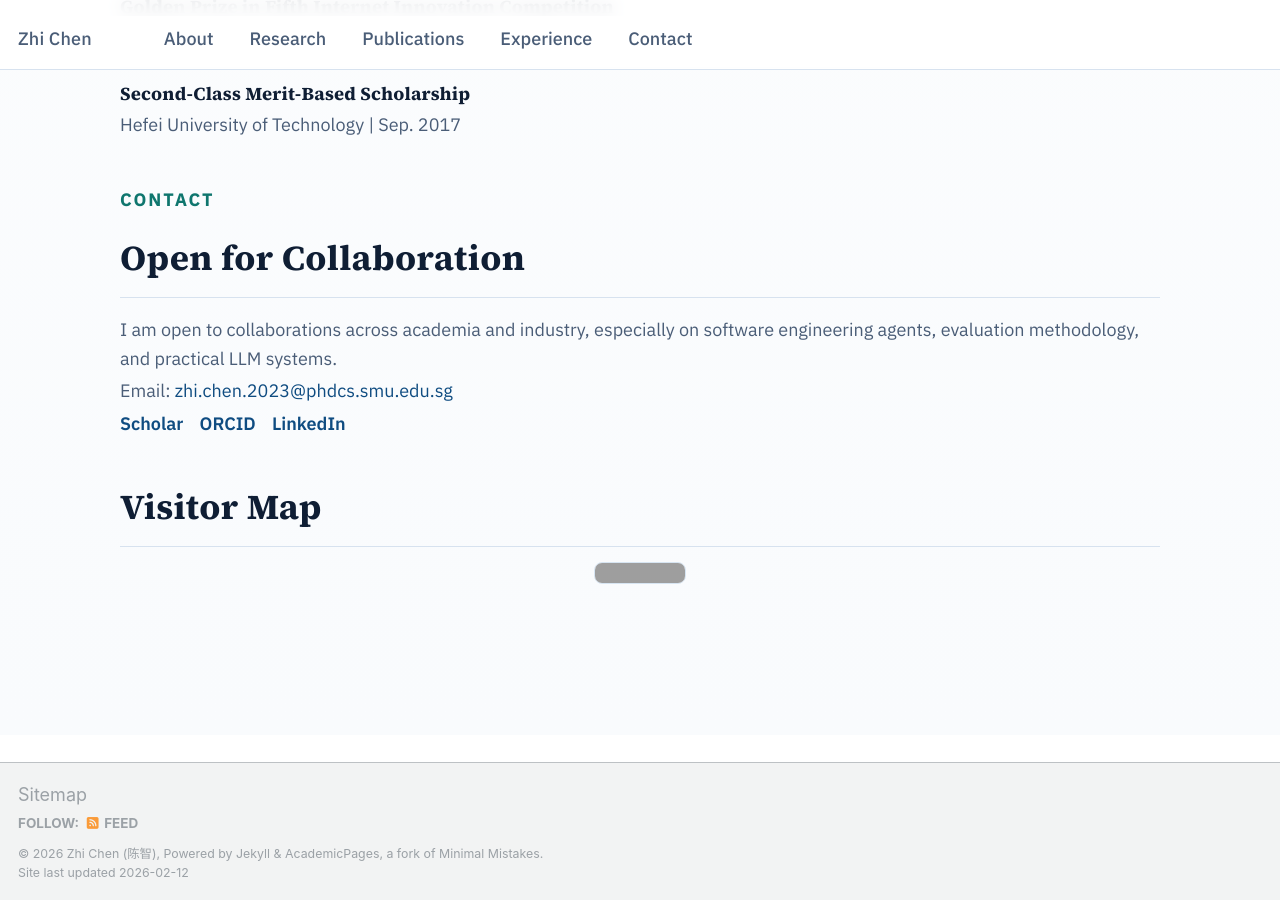
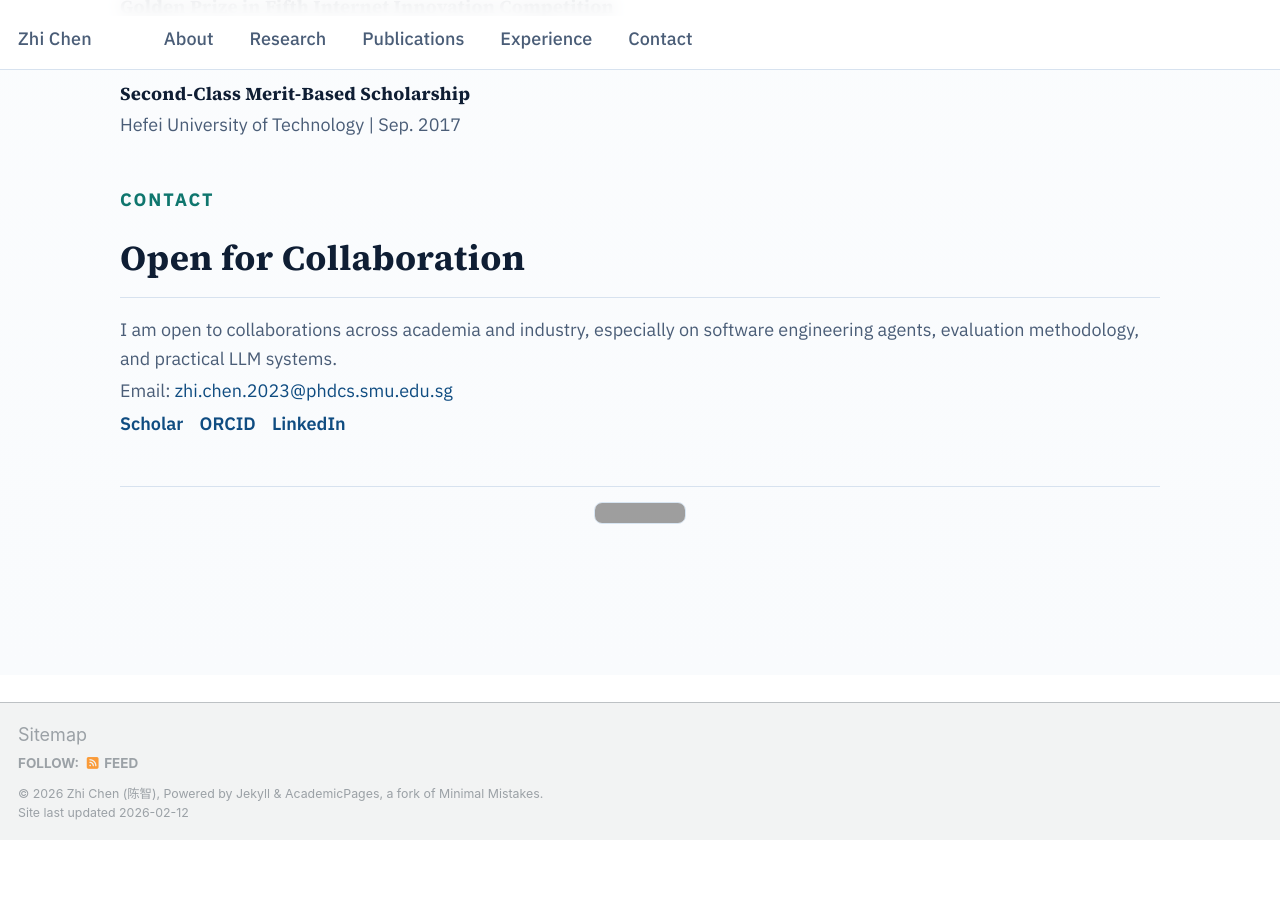
Before and after one commit to chenzhi-cz/chenzhi-cz.github.io, a Jekyll site: the page built from _pages/about.md, in a window 1280 px wide and 900 px high, scrolled down 4061 px. Built offline with Jekyll 4.4.1, drawn with Linux system fonts in a browser that asks for light colours; some web fonts are replaced; after the commit the page ends 4901 px from its top, so only the background shows below that; grey boxes are pictures that could not be loaded.

Commit message:
Remove visitor map heading text and keep image only

```diff
--- a/_pages/about.md
+++ b/_pages/about.md
@@ -251,9 +251,6 @@ redirect_from:
   </section>
 
   <section id="visitors" class="home-section home-section--visitors">
-    <div class="home-section__head">
-      <h2>Visitor Map</h2>
-    </div>
     <div class="visitor-map">
       <a href="https://info.flagcounter.com/dgi0" target="_blank" rel="noopener">
         <img src="https://s01.flagcounter.com/map/dgi0/size_m/txt_1D3657/border_CFE0F2/pageviews_1/viewers_1/flags_0/" alt="Visitor map and count">
```
